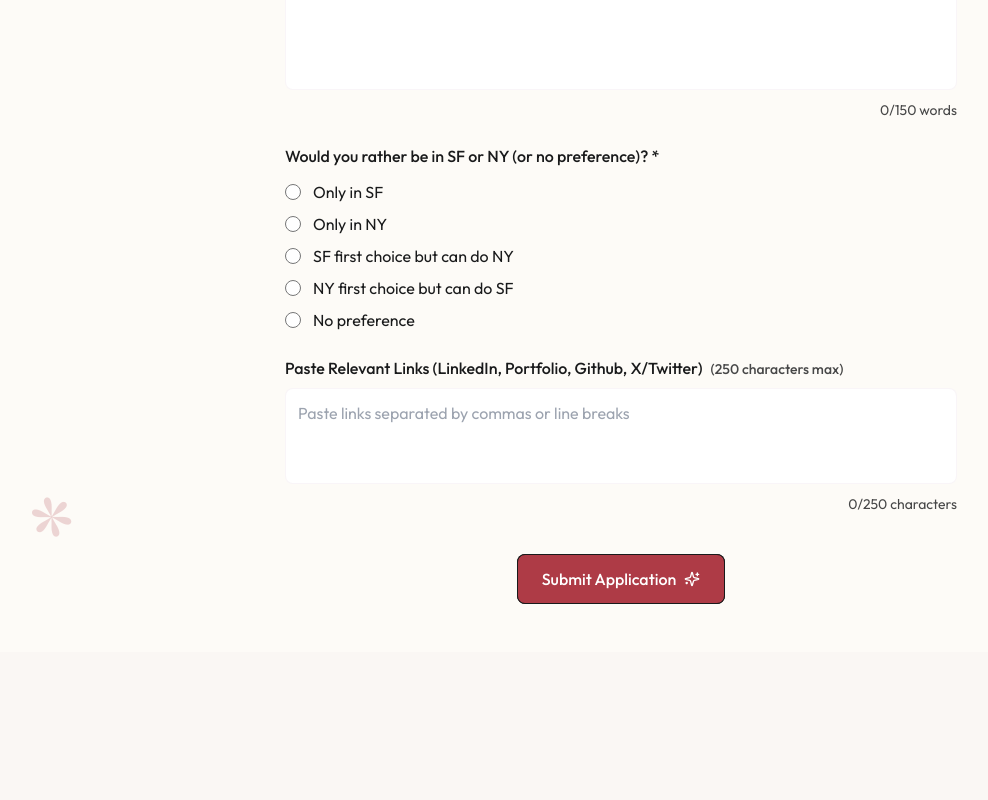
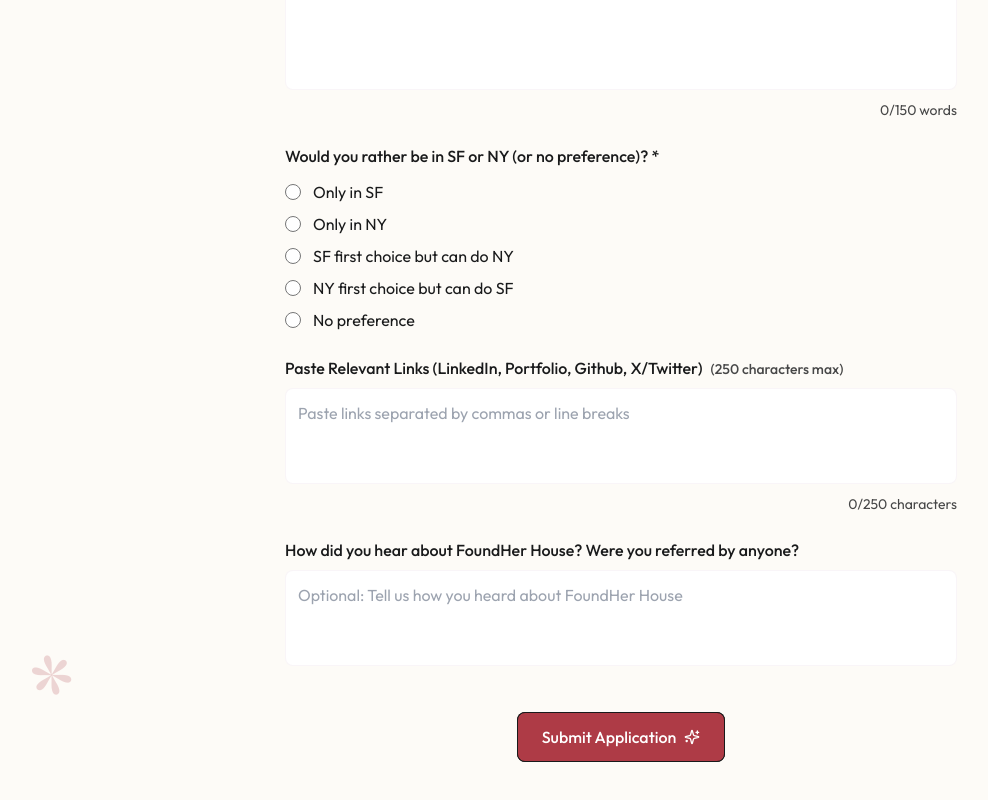
Before and after one commit to suspiciouscow/foundherhouse, a Next.js app: page /apply in a window 1280 px wide. Shown: the part 1466-2266 px from the top of the page, without its empty margins (19-1007 px from the left). Before the commit the page ends 2118 px from the top, so only its background shows below. Built offline with nearby package versions, Linux system fonts and the light colour scheme.

Commit message:
added referrall question

```diff
--- a/src/app/apply/page.tsx
+++ b/src/app/apply/page.tsx
@@ -13,6 +13,7 @@ interface FormData {
   funFact: string;
   locationPreference: string;
   links: string;
+  referralSource: string;
 }
 
 interface FormErrors {
@@ -42,7 +43,8 @@ export default function Apply() {
     impressive: '',
     funFact: '',
     locationPreference: '',
-    links: ''
+    links: '',
+    referralSource: ''
   })
 
   const [errors, setErrors] = useState<FormErrors>({})
@@ -185,6 +187,7 @@ export default function Apply() {
           fun_fact: formData.funFact,
           location_preference: formData.locationPreference,
           links: formData.links,
+          referral_source: formData.referralSource,
         }),
       })
 
@@ -206,7 +209,8 @@ export default function Apply() {
         impressive: '',
         funFact: '',
         locationPreference: '',
-        links: ''
+        links: '',
+        referralSource: ''
       })
     } catch (error) {
       setErrors(prev => ({
@@ -450,6 +454,22 @@ export default function Apply() {
               </div>
             </div>
 
+            <div>
+              <label className="block text-main font-medium mb-2">
+                How did you hear about FoundHer House? Were you referred by anyone?
+              </label>
+              <textarea
+                name="referralSource"
+                value={formData.referralSource}
+                onChange={handleChange}
+                className={`w-full p-3 rounded-lg bg-white text-main border
+                  border-primary/10
+                  focus:outline-none focus:border-primary focus:ring-1 focus:ring-primary
+                  transition-colors placeholder:text-main/40 h-24 resize-none`}
+                placeholder="Optional: Tell us how you heard about FoundHer House"
+              />
+            </div>
+
             {errors.submit && (
               <div className="text-red-500 text-center p-3 bg-red-50 rounded-lg">{errors.submit}</div>
             )}
```
